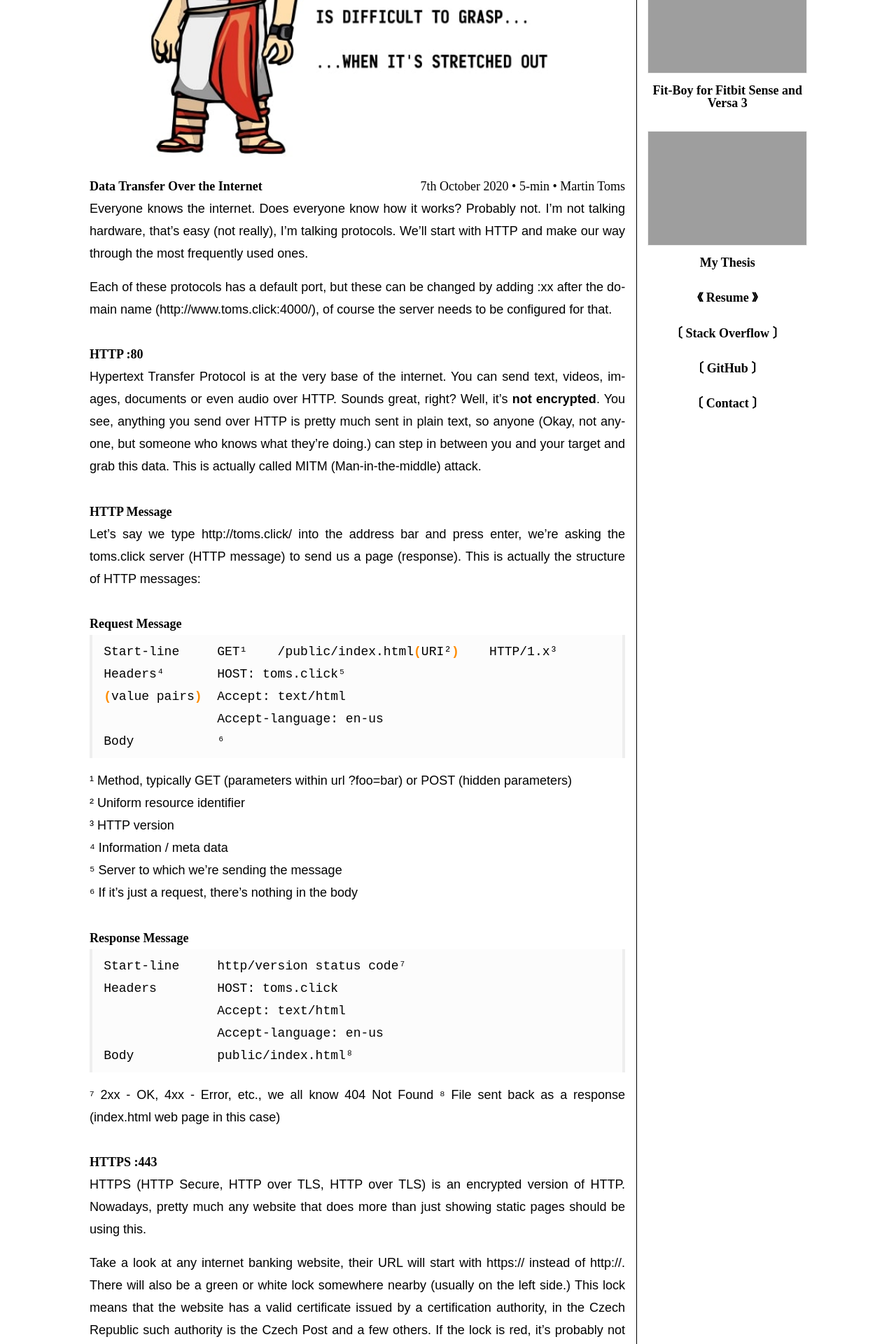
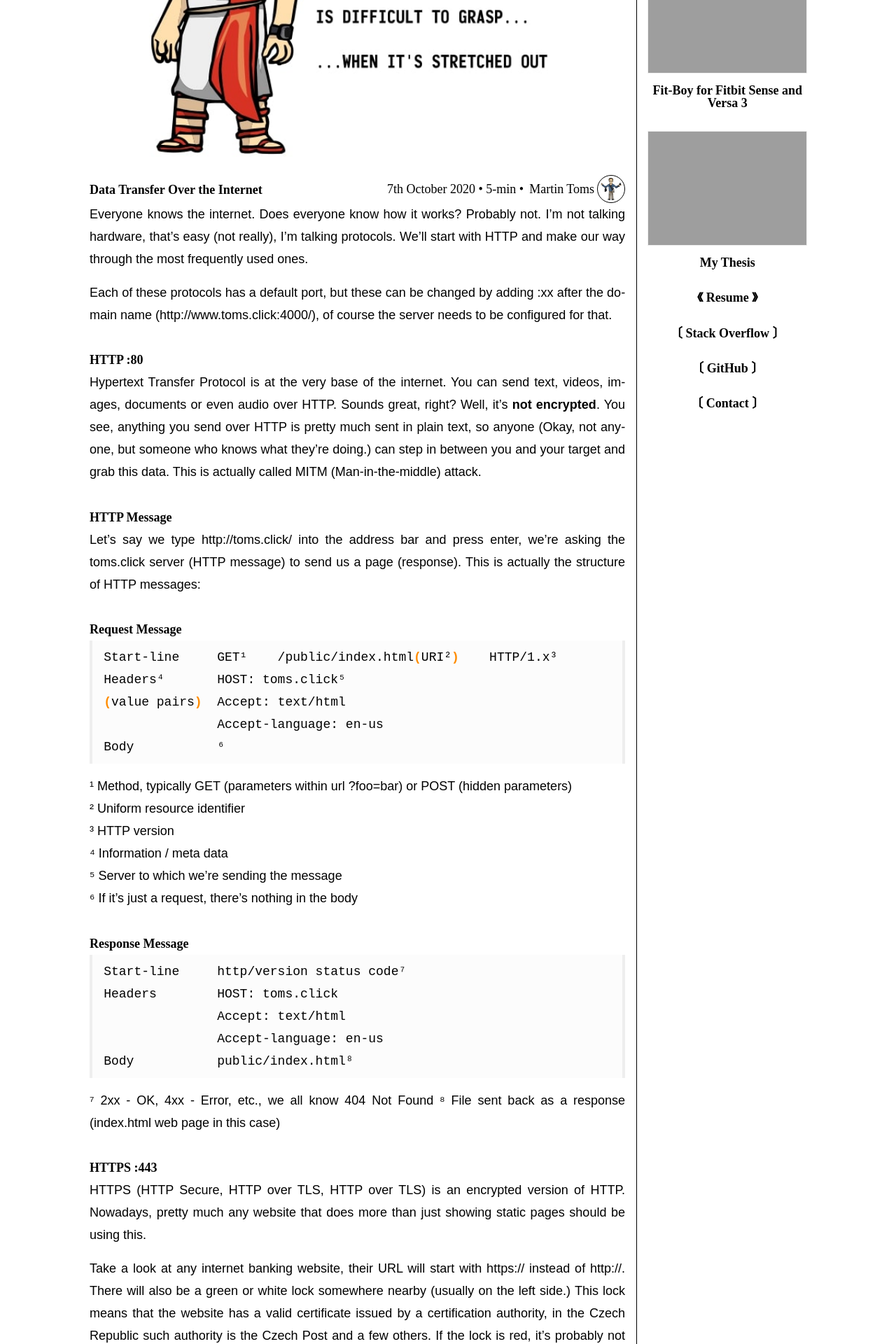
Before and after one commit to morgosus/morgosus.github.io, a Jekyll site: the page built from _posts/programming/2020-10-07-data-transfer-over-the-internet.md, in a window 1280 px wide. Shown: the part 360-2280 px from the top of the page at 70% size. Built offline with Jekyll 4.4.1, drawn with Linux system fonts in a browser that asks for light colours; some web fonts are replaced; grey boxes are pictures that could not be loaded.

Commit message:
Add a thumbnail to the author field

```diff
--- a/_includes/author.html
+++ b/_includes/author.html
@@ -1,4 +1,4 @@
-<span itemprop="author" itemscope itemtype="Person" aria-hidden="true" hidden>
+<span itemprop="author" itemscope itemtype="Person" aria-hidden="true">
     <span itemprop="name">{{site.author.name}}</span>
     <span itemprop="givenName">{{site.author.givenName}}</span>
     <span itemprop="familyName">{{site.author.familyName}}</span>
--- a/_includes/component/author.html
+++ b/_includes/component/author.html
@@ -1,6 +1,7 @@
-<span itemprop="author" itemscope itemtype="https://schema.org/Person">
+<div itemprop="author" itemscope itemtype="https://schema.org/Person" hidden class="post__meta">
     <span>{{- "•" -}}</span>
-    <a class="post__meta-author h-card" itemprop="name" href="{{- page.author.url -}}">{{-  page.author.name | default: page.author | default: "Anonymous" -}}</a>
+    <a class="post__meta-author h-card" itemprop="name" href="{{- page.author.url -}}">{{-  page.author.name | default: page.author | default: "Anonymous" -}}
+        <img class="post__meta-author-thumbnail" src="/assets/thm/author/morgosus.jpg" alt="A drawing of Martin Toms" width="32px" height="32px" /></a>
     {%- if page.author.alternateName -%}<span itemprop="alternateName" aria-hidden="true">{{- page.author.alternateName -}}</span>{%- endif -%}
     {%- if page.author.email -%}<span itemprop="email" aria-hidden="true">{{- page.author.email -}}</span>{%- endif -%}
     {%- if page.author.gender -%}<span itemprop="gender" aria-hidden="true">{{- page.author.gender -}}</span>{%- endif -%}
@@ -16,4 +17,4 @@
         <span itemprop="startDate" aria-hidden="true">{{- page.author.alumniOf.startDate -}}</span>
     </span>
     {%- endif -%}
-</span>
+</div>
--- a/_layouts/post.html
+++ b/_layouts/post.html
@@ -21,7 +21,7 @@ layout: default
 
         {%- for item in page.hidden-meta -%}<span aria-hidden="true" itemprop="{{- item.itemprop -}}">{{- item.value -}}</span>{%- endfor -%}
 
-        <span aria-hidden="true" itemprop="wordCount">{{- wordCount -}}</span>&nbsp;•&nbsp;<span itemprop="timeRequired">{{- timeRequired -}}-min</span>
+        <span aria-hidden="true" itemprop="wordCount">{{- wordCount -}}</span>&nbsp;•&nbsp;<span itemprop="timeRequired">{{- timeRequired -}}-min</span>&nbsp;
 
 
       {%- if page.author -%}
--- a/_sass/component/post.sass
+++ b/_sass/component/post.sass
@@ -25,7 +25,7 @@
   h1, h2, h3, h4, h5, h6
     margin: $s*2 0 0 0 !important
   h1:first-of-type
-    margin-top: $s !important
+    margin-top: $s/2-3 !important
 /*--- Coloring -------------------------*/
 .post
   text-align: justify
@@ -35,17 +35,30 @@
     color: inherit
   &__thumbnail
     outline: $border
-      left: 0
+    left: 0
+    margin-bottom: $s
   &__header
   &__title
     text-align: left
   &__meta
     text-align: right
     font-family: $primary-font
+    display: flex
+    align-items: center
+    margin-top: 0
     &-published
     &-author
       text-decoration: none
       color: inherit
+      margin-left: $s/2
+      display: flex
+      align-items: center
+      &-thumbnail
+        margin-left: $s/4
+        border-radius: 20px
+        box-sizing: content-box
+        padding: 3px
+        border: 1px solid black
   &__content
     &-notice
       border-left: $s/4 solid $g
```
Also changed, not shown: assets/thm/author/morgosus.jpg (added).
